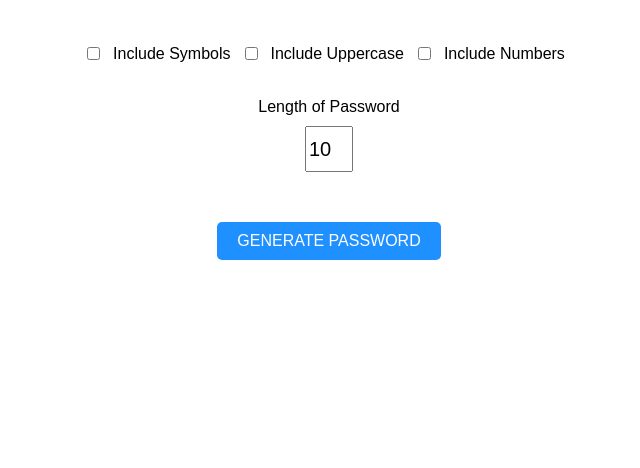
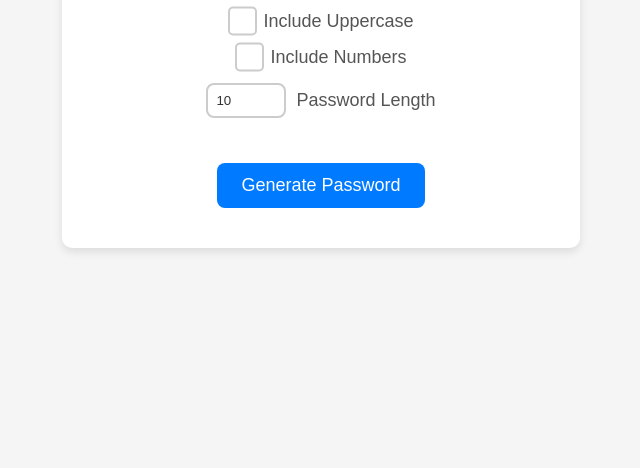
Before and after one commit to latham91/password-generator, a plain HTML site: page index.html in a window 1280 px wide. Shown: the part 348-816 px from the top of the page, without its empty margins (319-959 px from the left). Drawn offline with Linux system fonts and the light colour scheme.

Commit message:
changed styling

```diff
--- a/index.html
+++ b/index.html
@@ -8,21 +8,26 @@
     </head>
     <body>
         <main id="main">
-            <h1>Random Password Generator</h1>
-            <span class="generatedPassword"></span>
+            <h1>Generate a Strong Password</h1>
             <div class="inputs">
-                <input type="checkbox" name="useSymbols" id="useSymbols" />
+              <input type="checkbox" name="useSymbols" id="useSymbols">
               <label for="useSymbols">Include Symbols</label>
 
-                <input type="checkbox" name="useUppercase" id="useUppercase" />
+              <input type="checkbox" name="useUppercase" id="useUppercase">
               <label for="useUppercase">Include Uppercase</label>
 
-                <input type="checkbox" name="useNumbers" id="useNumbers" />
+              <input type="checkbox" name="useNumbers" id="useNumbers">
               <label for="useNumbers">Include Numbers</label>
+
+              <div class="pwLength">
+                  <label for="passwordLength" class="pwLengthLabel">Password Length</label>
+                  <input type="number" name="passwordLength" id="passwordLength" min="10" max="35" value="10">
               </div>
-            <label for="passwordLength">Length of Password</label>
-            <input type="number" name="passwordLength" id="passwordLength" min="10" max="35" value="10" />
-            <button>GENERATE PASSWORD</button>
+            </div>
+
+            <span class="generatedPassword"></span>
+
+            <button>Generate Password</button>
           </main>
 
         <script>
--- a/styles.css
+++ b/styles.css
@@ -1,52 +1,106 @@
-html {
-    font-family: sans-serif;
+body {
+    display: flex;
+    justify-content: center;
+    align-items: center;
+    height: 100vh;
+    margin: 0;
+    font-family: 'Arial', sans-serif;
+    background-color: #f5f5f5;
   }
 
   #main {
-    display: flex;
-    align-items: center;
-    justify-content: center;
-    flex-direction: column;
-    height: 100vh;
-    width: 100vw;
+    text-align: center;
+    padding: 40px;
+    border-radius: 10px;
+    background-color: #fff;
+    box-shadow: 0 4px 8px rgba(0, 0, 0, 0.1);
+    width: auto;
+    min-width: 400px;
+  }
+
+  h1 {
+    font-size: 32px;
+    margin-bottom: 20px;
+    color: #333;
   }
 
   .inputs {
     display: flex;
+    flex-direction: column;
     align-items: center;
-    margin: 35px 0;
+    margin-bottom: 30px;
   }
 
-.inputs label {
-    margin: 0 10px;
+  label {
+    display: block;
+    padding-left: 35px;
+    margin-bottom: 15px;
+    cursor: pointer;
+    font-size: 18px;
+    color: #555;
+    position: relative;
+  }
+
+  .pwLengthLabel {
+    padding-left: 10px;
+  }
+
+  input[type="checkbox"] {
+    display: none;
+  }
+
+  input[type="checkbox"] + label::before {
+    content: '';
+    display: inline-block;
+    width: 25px;
+    height: 25px;
+    border: 2px solid #ccc;
+    border-radius: 5px;
+    margin-right: 10px;
+    position: absolute;
+    left: 0;
+    top: 50%;
+    transform: translateY(-50%);
+  }
+
+  input[type="checkbox"]:checked + label::before {
+    background-color: #007bff;
+    border-color: #007bff;
+  }
+
+  input[type="number"] {
+    width: 60px;
+    padding: 8px;
+    border-radius: 8px;
+    border: 2px solid #ccc;
+    margin-bottom: 15px; /* Adjusted margin */
+    color: #333;
   }
 
   button {
-    padding: 10px 20px;
-    border-radius: 5px;
+    padding: 12px 24px;
+    font-size: 18px;
+    border-radius: 8px;
     border: none;
-    background-color: #1e90ff;
+    background-color: #007bff;
     color: #fff;
-    font-size: 16px;
     cursor: pointer;
+    transition: background-color 0.3s ease;
   }
 
   button:hover {
-    background-color: #1e90ff;
-    opacity: 0.8;
+    background-color: #0056b3;
   }
 
-#passwordLength {
-    width: 40px;
-    height: 40px;
-    margin-bottom: 50px;
-    margin-top: 10px;
-    font-size: 20px;
+  span {
+    display: block;
+    margin: 20px 0;
+    font-weight: bold;
+    font-size: 32px;
   }
 
-.generatedPassword {
-    font-size: 50px;
-    font-weight: bold;
-    margin-bottom: 20px;
-    margin-top: 50px;
+  .pwLength {
+    display: flex;
+    flex-direction: row-reverse;
+    align-items: center;
   }
```
Lines whose indentation alone changed are shown as unchanged.
